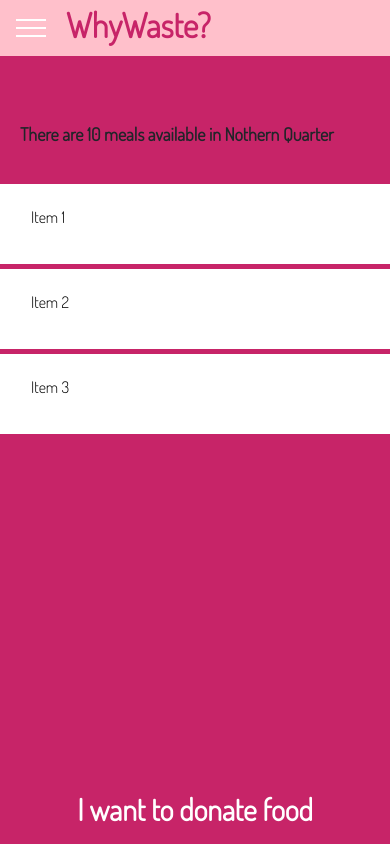
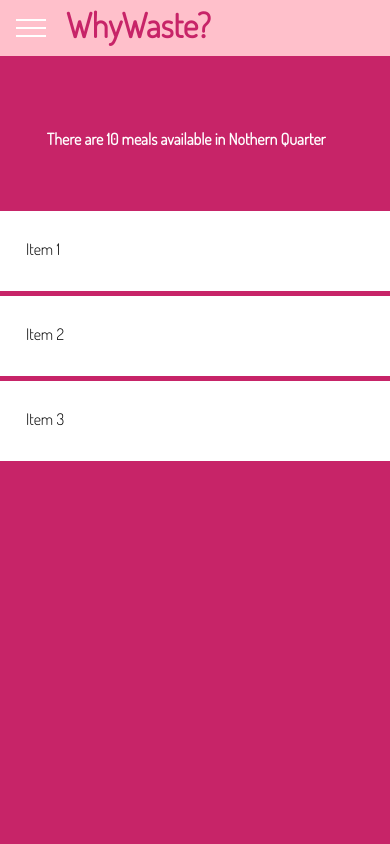
Before and after one commit to Codenatics/why-waste-frontend, a React (Create React App) app: page /SearchResults in a window 390 px wide. Built offline with nearby package versions, Linux system fonts and the light colour scheme.

Commit message:
Landing page and SearchResultsPage created. Route ok

```diff
--- a/src/App.js
+++ b/src/App.js
@@ -1,24 +1,15 @@
 import React, { useState } from 'react';
-import "./assets/base.css";
-import Toolbar from "./components/Toolbar";
-import SideDrawer from "./components/SideDrawer";
-import Backdrop from "./components/Backdrop";
-import SearchBox from './components/SearchBox';
-import SearchResults from './components/pages/SearchResults';
+import LandingPage from './components/pages/LandingPage';
+import SearchResultsPage from './components/pages/SearchResults';
+import {Route, Switch} from 'react-router-dom';
 
 function App() {
 
   return (
-    <div style={{height:'100%'}}>
-      <Toolbar />
-      {/* <SideDrawer /> */}
-      {/* <Backdrop /> */}
-      <main style={{marginTop:'56px'}}>
-        {/* <SearchBox /> */}
-        <SearchResults />
-        <a href="/" id="main-link">I want to donate food</a>
-      </main>
-    </div>
+    <Switch>
+      <Route path="/SearchResults" component={SearchResultsPage} />
+      <Route path="/" component={LandingPage} />
+    </Switch>
   );
 }
 
--- /dev/null
+++ b/src/assets/Counter.css
@@ -0,0 +1,16 @@
+p {
+    position: fixed;
+    top: 15%;
+    left: 12%;
+    font-size: 28px;
+    font-weight: bolder;
+    color: white;
+}
+
+@media (max-width: 500px){
+    p{
+        left: 12%;
+        top: 15%;
+        font-size: 16px;
+    }
+}
--- a/src/assets/SearchResults.css
+++ b/src/assets/SearchResults.css
@@ -6,7 +6,7 @@
 
 .container-lg{
     position: absolute;
-    top: 12%;
+    top: 25%;
     left: 10%;
     right: 10%;
 }
@@ -24,6 +24,7 @@
     list-style-type: none;
     padding: 20px 30px ;
     font-size: 24px;
+    cursor: pointer;
 }
 
 @media (max-width: 500px){
@@ -38,6 +39,7 @@
     }
     .results-items li {
         font-size: 16px;
+        padding: 25px;
     }
 
 }
--- a/src/components/Counter.js
+++ b/src/components/Counter.js
@@ -1,4 +1,5 @@
 import React from "react";
+import "../assets/Counter.css"
 
 function Counter(props){
     return(
--- /dev/null
+++ b/src/components/SearchResults.js
@@ -0,0 +1,19 @@
+import React from "react";
+import '../../src/assets/SearchResults.css';
+
+function SearchResults(props) {
+
+    return (
+        <div className="container-fluid container-sm container-md container-lg">
+            <div className="results-list">
+                <ul className="results-items">
+                    <li>Item 1</li>
+                    <li>Item 2</li>
+                    <li>Item 3</li>
+                </ul>
+            </div>
+        </div>
+    )
+}
+
+export default SearchResults;
--- /dev/null
+++ b/src/components/pages/LandingPage.js
@@ -0,0 +1,19 @@
+import React from "react";
+import "../../assets/base.css";
+import SideDrawer from "../../components/SideDrawer";
+import Backdrop from "../../components/Backdrop";
+import SearchBox from '../../components/SearchBox';
+
+function LandingPage() {
+
+    return (
+      <div style={{height:'100%'}}>
+        <main style={{marginTop:'56px'}}>
+          <SearchBox />
+          <a href="/" id="main-link">I want to donate food</a>
+        </main>
+      </div>
+    );
+  }
+
+  export default LandingPage;
--- a/src/components/pages/SearchResults.js
+++ b/src/components/pages/SearchResults.js
@@ -1,23 +1,17 @@
 import React from "react";
-import '../../assets/SearchResults.css';
-import Counter from '../Counter';
+import Toolbar from "../Toolbar"
+import SearchResults from '../../components/SearchResults';
+import Counter from "../../components/Counter"
 
-function SearchResults(props) {
+function SearchResultsPage(props) {
+    return (
+        <main>
+            <Toolbar />
+            <Counter />
+            <SearchResults />
+        </main>
+    )
 
-    return (
-        <div className="container-fluid container-sm container-md container-lg">
-            <div className="row">
-                <Counter />
-            </div>
-            <div className="results-list">
-                <ul className="results-items">
-                    <li>Item 1</li>
-                    <li>Item 2</li>
-                    <li>Item 3</li>
-                </ul>
-            </div>
-        </div>
-    )
 }
 
-export default SearchResults;
+export default SearchResultsPage;
--- a/src/index.js
+++ b/src/index.js
@@ -2,11 +2,12 @@ import React from 'react';
 import ReactDOM from 'react-dom';
 import App from './App';
 import * as serviceWorker from './serviceWorker';
+import { BrowserRouter } from 'react-router-dom';
 
 ReactDOM.render(
-  <React.StrictMode>
+  <BrowserRouter>
     <App />
-  </React.StrictMode>,
+  </BrowserRouter>,
   document.getElementById('root')
 );
 
```
